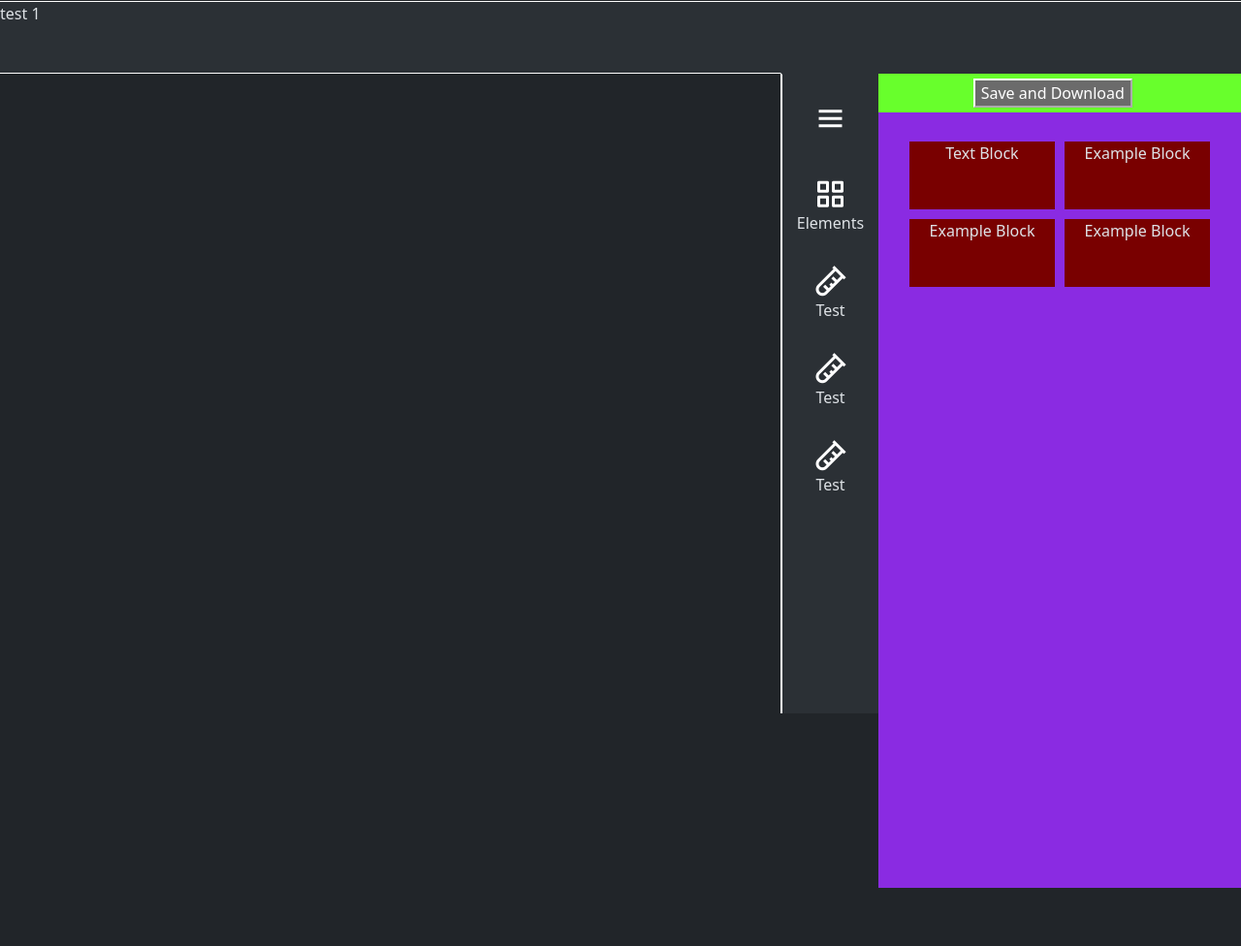
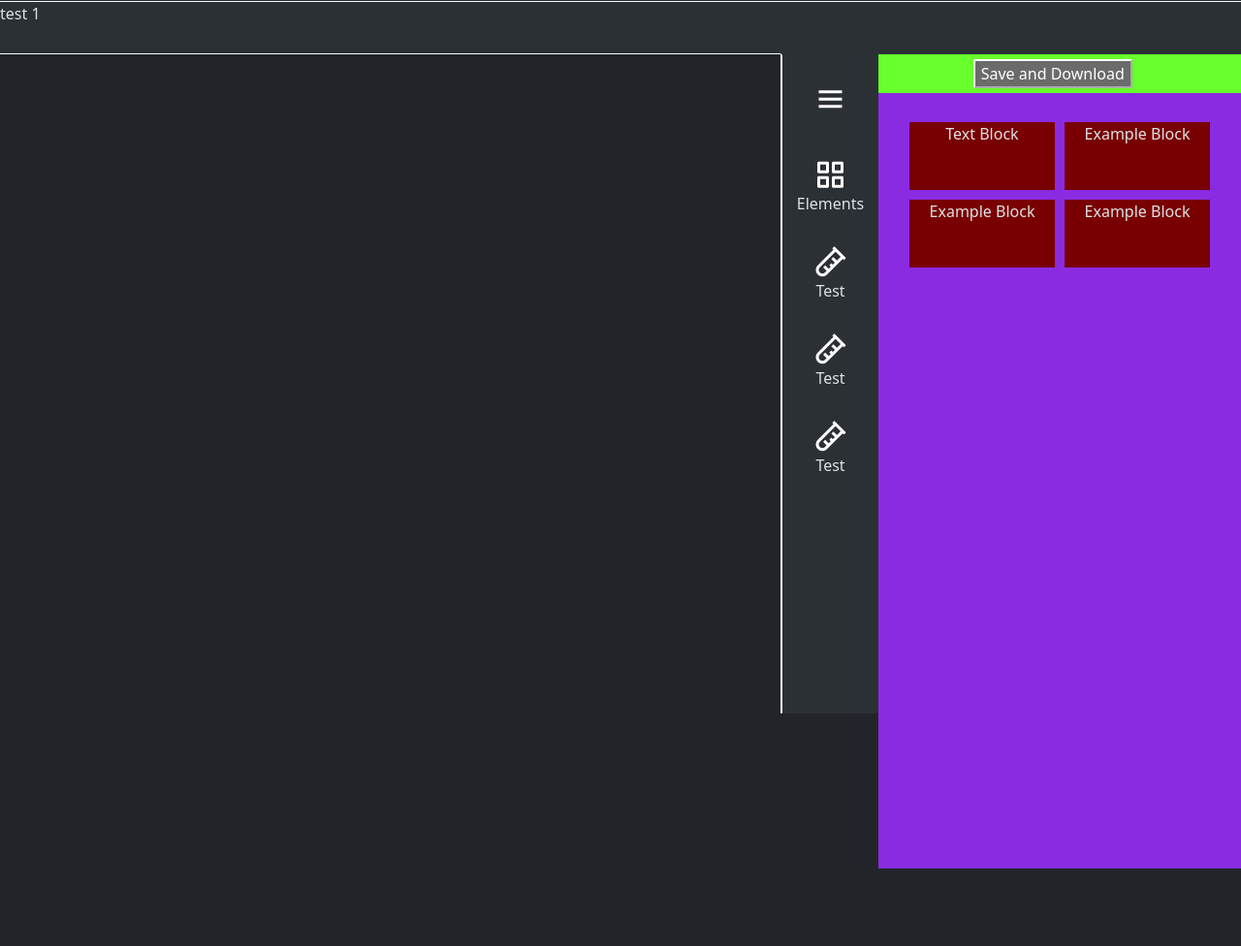
Before and after one commit to Brook-B118/pdf-editor, a Flask app: page / in a window 1280 px wide. Shown: the part 64-1040 px from the top of the page at 97% size. Run offline with Flask 3, Linux system fonts and the light colour scheme; the visitor is signed in with stand-in values (Sample User, id 1); some libraries are stand-ins or nearby versions.

Commit message:
made adjustments to pdf container css so that there was even space on the top and bottom and the scroll bar is completely visible. Also decreased the height of the horizontal bar above the pdf container. Ajusted height of sidebar to match.

```diff
--- a/static/css/styles.css
+++ b/static/css/styles.css
@@ -31,7 +31,8 @@ body {
     justify-content: center;
     position: fixed;
     flex: 1;
-    padding-top: 125px;
+    margin-top: 60px;
+    /* padding-top: 125px; */
     overflow-y: auto;
     overflow-x: auto;
     /* Enable vertical scrolling */
@@ -90,7 +91,7 @@ canvas {
     width: 475px;
     bottom: 0;
     position: fixed;
-    top: 139px;
+    top: 119px;
     right: 0px;
     border-top-style: solid;
     border-top-color: #2b3035;
@@ -128,7 +129,7 @@ canvas {
     width: 475px;
     bottom: 0;
     position: fixed;
-    top: 139px;
+    /* top: 139px; */
     right: -375px;
     border-top-style: solid;
     border-top-color: #2b3035;
@@ -148,7 +149,7 @@ canvas {
     top: 65px;
     left: 0;
     right: 0;
-    height: 75px;
+    height: 55px;
     border-top-style: solid;
     border-bottom-style: solid;
     border-color: white;
```
